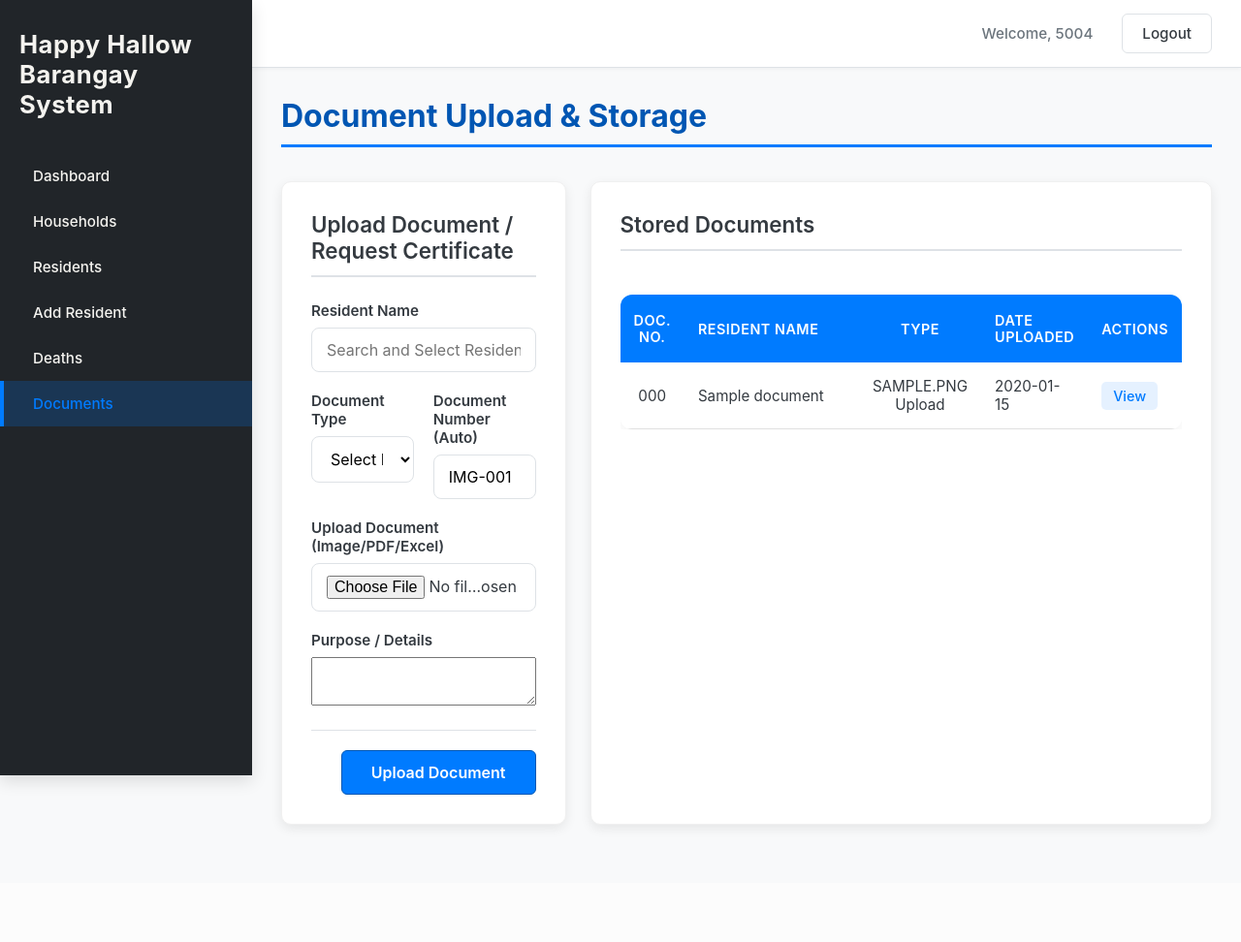
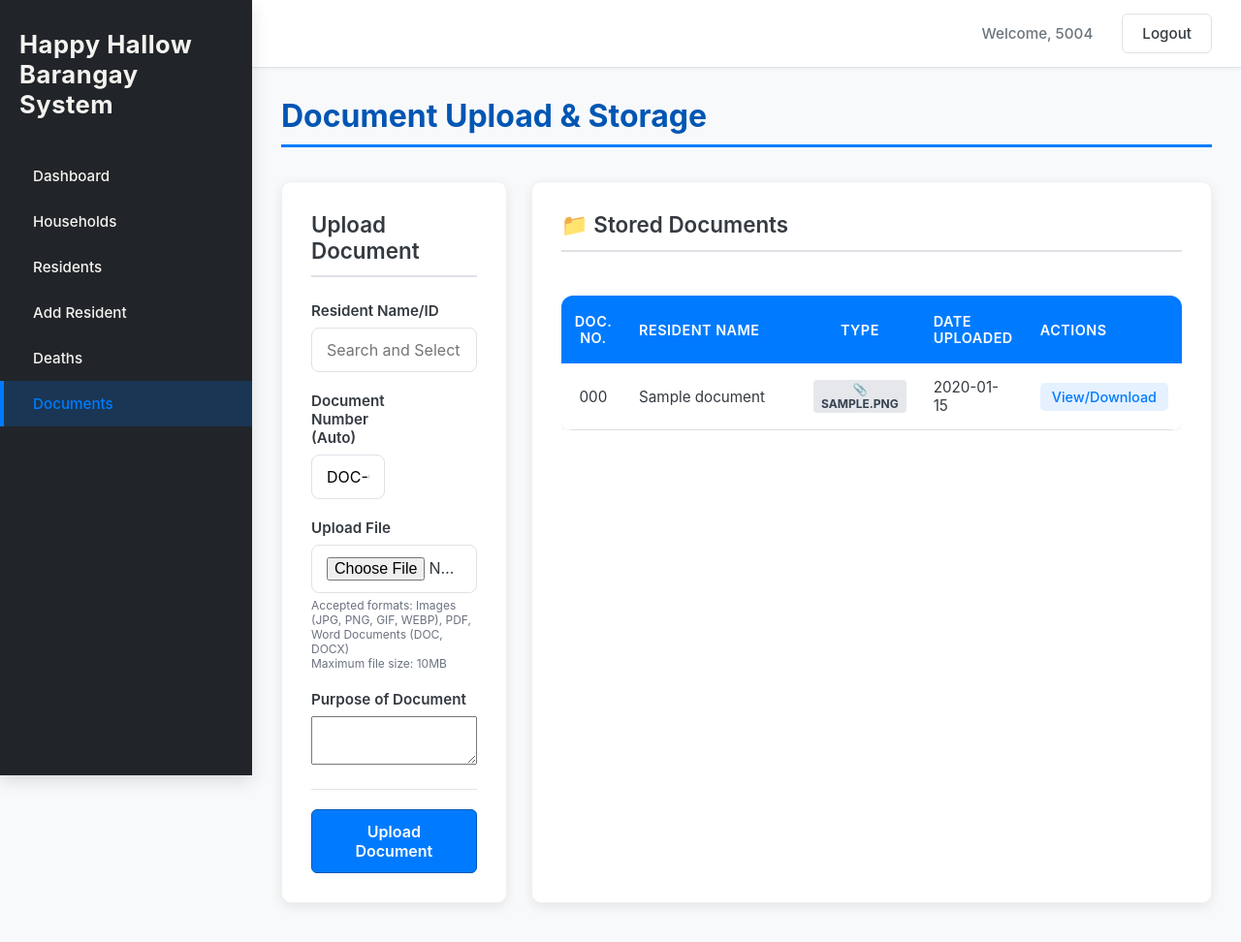
Before and after one commit to marcelo12211/Web-Tech--Midterm, a PHP site: page /documents.php in a window 1280 px wide. Shown: the top 972 px of the page at 97% size. Before the commit the page ends 856 px from the top, so only its background shows below. Run offline with PHP 8.4, Linux system fonts and the light colour scheme; a user stored in the database is signed in; tables that the repository leaves empty hold one stand-in row (values such as "Sample post").

Commit message:
can upload documents (tested with PDF, Docs

```diff
--- a/Webtech/db_connect.php
+++ b/Webtech/db_connect.php
@@ -1,5 +1,5 @@
 <?php
-$servername = "localhost";
+$servername = "127.0.0.1";
 $username = "root";
 $password = "";
 $dbname = "happyhalloww";
--- a/Webtech/documents.php
+++ b/Webtech/documents.php
@@ -3,7 +3,6 @@ header('Cache-Control: no-cache, no-store, must-revalidate');
 header('Pragma: no-cache');
 header('Expires: 0');
 session_start();
-
 if (!isset($_SESSION['user_id'])) {
     header("Location: login.php");
     exit();
@@ -12,26 +11,35 @@ if (!isset($_SESSION['user_id'])) {
 $logged_in_username = isset($_SESSION['user_name']) ? $_SESSION['user_name'] : 'User';
 
 include 'db_connect.php';
+
 function getNextDocNumber($conn) {
     if (!$conn) {
         return 'IMG-ERR';
     }
-    $result = $conn->query("SELECT doc_number FROM documents WHERE doc_number LIKE 'IMG-%' ORDER BY id DESC LIMIT 1");
+    $result = $conn->query("SELECT id FROM documents ORDER BY id DESC LIMIT 1");
 
     if ($result && $row = $result->fetch_assoc()) {
-        $last_number = intval(substr($row['doc_number'], 4));
-        return 'IMG-' . str_pad($last_number + 1, 3, '0', STR_PAD_LEFT);
+        return 'DOC-' . str_pad($row['id'] + 1, 3, '0', STR_PAD_LEFT);
     } else {
-        return 'IMG-001';
+        return 'DOC-001';
     }
 }
 
-$next_doc_number = getNextDocNumber($conn);
-$status_success = $_SESSION['status_success'] ?? null;
-unset($_SESSION['status_success']);
+function getFileIcon($fileType) {
+    $type = strtolower($fileType);
+    if (in_array($type, ['jpg', 'jpeg', 'png', 'gif', 'webp'])) {
+        return '🖼️';
+    } elseif ($type === 'pdf') {
+        return '📄';
+    } elseif (in_array($type, ['doc', 'docx'])) {
+        return '📝';
+    } else {
+        return '📎';
+    }
+}
 
-$status_error = $_SESSION['status_error'] ?? null;
-unset($_SESSION['status_error']);
+$success = isset($_GET['success']) ? true : false;
+$error = isset($_GET['error']) ? $_GET['error'] : '';
 ?>
 <!DOCTYPE html>
 <html lang="en">
@@ -41,28 +49,41 @@ unset($_SESSION['status_error']);
     <title>Documents - Happy Hallow Barangay System</title>
     <link rel="stylesheet" href="css/style.css" />
     <style>
-        .autocomplete-dropdown {
-            position: absolute;
-            z-index: 1000;
-            background: white;
-            border: 1px solid #ddd;
-            width: calc(100% - 2px);
-            max-height: 200px;
-            overflow-y: auto;
-            box-shadow: 0 4px 6px rgba(0,0,0,0.1);
-            display: none;
-        }
-        .autocomplete-item {
-            padding: 10px;
-            cursor: pointer;
-            border-bottom: 1px solid #eee;
-        }
-        .autocomplete-item:hover {
-            background-color: #f0f0f0;
-        }
-        .input-group.has-autocomplete {
-            position: relative;
-        }
+      .file-type-badge {
+        display: inline-block;
+        padding: 2px 8px;
+        border-radius: 4px;
+        font-size: 12px;
+        font-weight: bold;
+        text-transform: uppercase;
+      }
+      .file-type-image { background: #dbeafe; color: #1e40af; }
+      .file-type-pdf { background: #fee2e2; color: #991b1b; }
+      .file-type-doc { background: #ddd6fe; color: #5b21b6; }
+      .file-type-other { background: #e5e7eb; color: #374151; }
+
+      .alert {
+        padding: 12px 20px;
+        margin-bottom: 20px;
+        border-radius: 4px;
+        font-weight: 500;
+      }
+      .alert.success {
+        background: #d1fae5;
+        color: #065f46;
+        border: 1px solid #10b981;
+      }
+      .alert.error {
+        background: #fee2e2;
+        color: #991b1b;
+        border: 1px solid #ef4444;
+      }
+
+      .file-info {
+        font-size: 12px;
+        color: #6b7280;
+        margin-top: 5px;
+      }
     </style>
   </head>
 
@@ -93,42 +114,30 @@ unset($_SESSION['status_error']);
         <main class="page-content">
           <h2>Document Upload & Storage</h2>
 
-          <?php if (isset($status_success)): ?>
-            <div class="alert success"><?php echo htmlspecialchars($status_success); ?></div>
+          <?php if ($success): ?>
+            <div class="alert success">✓ Document uploaded successfully!</div>
           <?php endif; ?>
-          <?php if (isset($status_error)): ?>
-            <div class="alert error"><?php echo htmlspecialchars($status_error); ?></div>
+
+          <?php if ($error): ?>
+            <div class="alert error">✗ <?php echo htmlspecialchars($error); ?></div>
           <?php endif; ?>
+
+          <?php $next_doc_number = getNextDocNumber($conn); ?>
 
           <div class="dashboard-grid" style="grid-template-columns: 1fr 1fr">
             <div class="card">
-              <h3>Upload Document / Request Certificate</h3>
+              <h3>Upload Document</h3>
               <form action="upload_document.php" method="POST" enctype="multipart/form-data">
                 <div class="form-grid">
-
-                  <div class="input-group has-autocomplete" style="grid-column: 1 / -1">
-                    <label for="residentSearch">Resident Name</label>
+                  <div class="input-group" style="grid-column: 1 / -1">
+                    <label for="residentSearch">Resident Name/ID</label>
                     <input
                       type="text"
                       id="residentSearch"
                       name="resident_name"
                       placeholder="Search and Select Resident"
-                      autocomplete="off"
                       required
                     />
-                    <input type="hidden" id="residentId" name="resident_id" required>
-                    <div id="searchResults" class="autocomplete-dropdown"></div>
-                  </div>
-
-                  <div class="input-group">
-                    <label for="docType">Document Type</label>
-                    <select id="docType" name="docType" required>
-                      <option value="">Select Document Type</option>
-                      <option value="Barangay Clearance">Barangay Clearance</option>
-                      <option value="Barangay Certificate">Barangay Certificate</option>
-                      <option value="Certificate of Residency">Certificate of Residency</option>
-                      <option value="Other Upload">Other Upload (Image/PDF/Excel)</option>
-                    </select>
                   </div>
 
                   <div class="input-group">
@@ -147,20 +156,22 @@ unset($_SESSION['status_error']);
                   </div>
 
                   <div class="input-group" style="grid-column: 1 / -1">
-                    <label for="docImage">Upload Document (Image/PDF/Excel)</label>
+                    <label for="docFile">Upload File</label>
                     <input
                       type="file"
-                      id="docImage"
-                      name="docImage"
-                      accept="image/*, application/pdf, .pdf, .xlsx, .xls"
+                      id="docFile"
+                      name="docFile"
+                      accept="image/*,.pdf,.doc,.docx"
+                      required
                     />
-                      <small id="fileRequirement" style="color: red; display:none;">
-                          * File upload is required for 'Other Upload'.
-                      </small>
+                    <div class="file-info">
+                      Accepted formats: Images (JPG, PNG, GIF, WEBP), PDF, Word Documents (DOC, DOCX)
+                      <br>Maximum file size: 10MB
+                    </div>
                   </div>
 
                   <div class="input-group" style="grid-column: 1 / -1">
-                    <label for="purpose">Purpose / Details</label>
+                    <label for="purpose">Purpose of Document</label>
                     <textarea id="purpose" name="purpose" rows="3" required></textarea>
                   </div>
                 </div>
@@ -174,7 +185,7 @@ unset($_SESSION['status_error']);
             </div>
 
             <div class="card">
-              <h3>Stored Documents</h3>
+              <h3>📁 Stored Documents</h3>
               <div class="table-responsive">
                 <table>
                   <thead>
@@ -188,31 +199,38 @@ unset($_SESSION['status_error']);
                   </thead>
                   <tbody id="documentStorageTable">
                   <?php
-                  $result = $conn->query("SELECT id, doc_number, resident_name, file_path, file_type, created_at, doc_type FROM documents ORDER BY created_at DESC");
+                  $result = $conn->query("SELECT id, doc_number, resident_name, file_path, file_type, created_at FROM documents ORDER BY created_at DESC");
 
-                  if ($result && $result->num_rows > 0) {
+                  if ($result) {
                     while ($row = $result->fetch_assoc()) {
-                        $file_type_display = $row['doc_type'];
+                        $fileType = strtolower($row['file_type']);
+                        $icon = getFileIcon($fileType);
 
-                        if (!empty($row['file_type'])) {
-                            $file_type_display = strtoupper($row['file_type']) . ' Upload';
-                        } elseif ($row['doc_type'] == 'Other Upload' && empty($row['file_path'])) {
-                            $file_type_display = 'Missing File';
+                        $badgeClass = 'file-type-other';
+                        if (in_array($fileType, ['jpg', 'jpeg', 'png', 'gif', 'webp'])) {
+                            $badgeClass = 'file-type-image';
+                        } elseif ($fileType === 'pdf') {
+                            $badgeClass = 'file-type-pdf';
+                        } elseif (in_array($fileType, ['doc', 'docx'])) {
+                            $badgeClass = 'file-type-doc';
                         }
-                        $view_link = !empty($row['file_path']) ?
-                            "<a href='" . htmlspecialchars($row['file_path']) . "' class='action-link view' target='_blank'>View</a>" :
-                            "N/A";
 
                         echo "<tr>
                                 <td>" . htmlspecialchars($row['doc_number']) . "</td>
                                 <td>" . htmlspecialchars($row['resident_name']) . "</td>
-                                <td>" . htmlspecialchars($file_type_display) . "</td>
+                                <td>
+                                    <span class='file-type-badge $badgeClass'>
+                                        $icon " . strtoupper($fileType) . "
+                                    </span>
+                                </td>
                                 <td>" . htmlspecialchars(date('Y-m-d', strtotime($row['created_at']))) . "</td>
-                                <td class='actions-cell'>" . $view_link . "</td>
+                                <td class='actions-cell'>
+                                    <a href='" . htmlspecialchars($row['file_path']) . "' class='action-link view' target='_blank'>View/Download</a>
+                                </td>
                             </tr>";
                     }
                   } else {
-                    echo "<tr><td colspan='5'>No stored documents found.</td></tr>";
+                      echo "<tr><td colspan='5'>Error loading documents: " . $conn->error . "</td></tr>";
                   }
                   ?>
                   </tbody>
@@ -231,82 +249,8 @@ unset($_SESSION['status_error']);
           window.location.href = "logout.php";
         });
       }
-
-      function setupResidentSearch() {
-          const searchInput = document.getElementById('residentSearch');
-          const residentIdInput = document.getElementById('residentId');
-          const resultsContainer = document.getElementById('searchResults');
-          let timeout = null;
-
-          searchInput.addEventListener('input', function() {
-              clearTimeout(timeout);
-              const query = this.value.trim();
-
-              if (query.length < 3) {
-                  resultsContainer.innerHTML = '';
-                  resultsContainer.style.display = 'none';
-                  residentIdInput.value = '';
-                  return;
-              }
-
-              timeout = setTimeout(() => {
-                  fetch(`search_resident.php?q=${encodeURIComponent(query)}`)
-                      .then(response => response.json())
-                      .then(data => {
-                          resultsContainer.innerHTML = '';
-                          if (data.length > 0) {
-                              data.forEach(resident => {
-                                  const item = document.createElement('div');
-                                  item.classList.add('autocomplete-item');
-                                  item.textContent = resident.name;
-                                  item.setAttribute('data-id', resident.id);
-                                  item.setAttribute('data-name', resident.name);
-                                  item.addEventListener('click', function() {
-                                      searchInput.value = this.getAttribute('data-name');
-                                      residentIdInput.value = this.getAttribute('data-id');
-                                      resultsContainer.innerHTML = '';
-                                      resultsContainer.style.display = 'none';
-                                  });
-                                  resultsContainer.appendChild(item);
-                              });
-                              resultsContainer.style.display = 'block';
-                          } else {
-                              resultsContainer.innerHTML = '<div>No residents found.</div>';
-                              resultsContainer.style.display = 'block';
-                              residentIdInput.value = '';
-                          }
-                      })
-                      .catch(error => {
-                          console.error('Error fetching resident data:', error);
-                          resultsContainer.innerHTML = '<div>Error searching.</div>';
-                      });
-              }, 300);
-          });
-          document.addEventListener('click', (e) => {
-              if (!searchInput.contains(e.target) && !resultsContainer.contains(e.target)) {
-                  resultsContainer.style.display = 'none';
-              }
-          });
-      }
-      function toggleFileRequirement() {
-          const docType = document.getElementById('docType').value;
-          const fileInput = document.getElementById('docImage');
-          const fileRequirement = document.getElementById('fileRequirement');
-
-          if (docType === 'Other Upload') {
-              fileInput.required = true;
-              fileRequirement.style.display = 'block';
-          } else {
-              fileInput.required = false;
-              fileRequirement.style.display = 'none';
-          }
-      }
-
       window.onload = function () {
         setupLogout();
-        setupResidentSearch();
-        document.getElementById('docType').addEventListener('change', toggleFileRequirement);
-        toggleFileRequirement();
       };
     </script>
   </body>
```
Also changed, not shown: Webtech/upload_document.php (+61 -48 lines), 2 other files.
